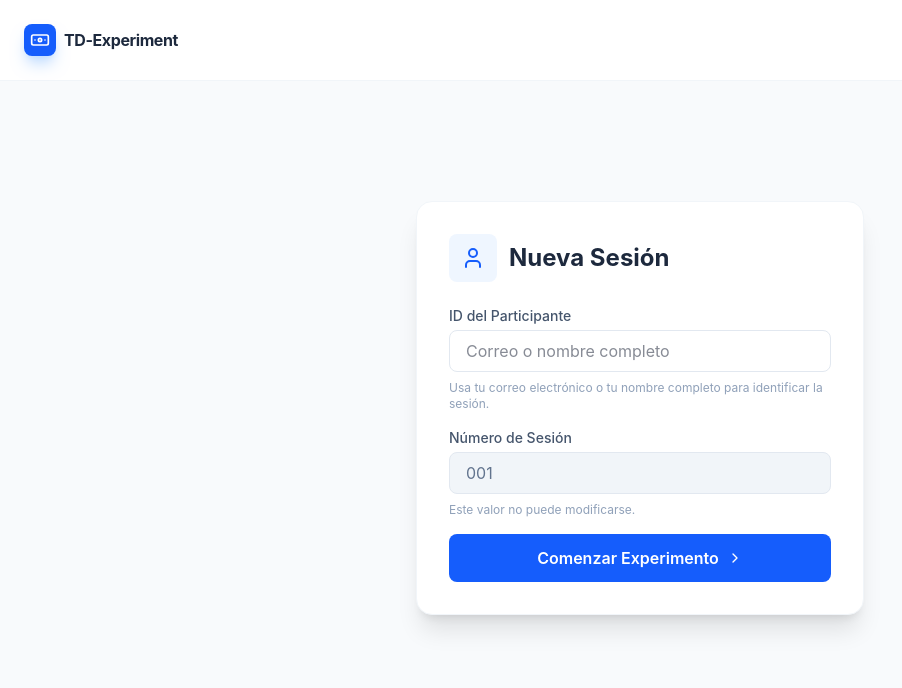
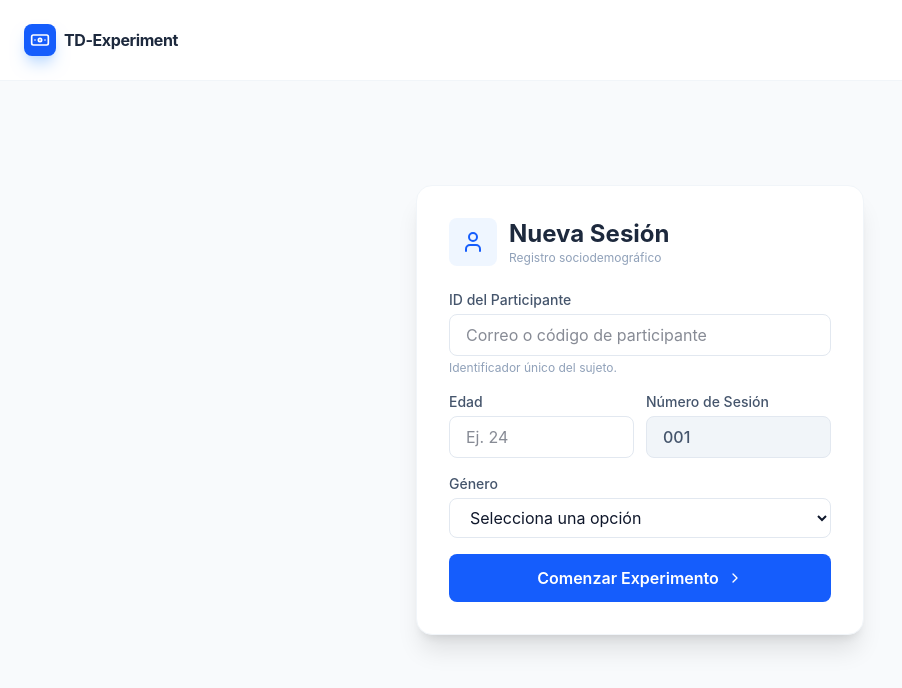
Before and after one commit to MoisesTH/experimento_descuento, a React (Vite) app: page / in a window 1280 px wide. Shown: the top 688 px of the page, without its empty margins (0-902 px from the left). Built offline with nearby package versions, Linux system fonts and the light colour scheme.

Commit message:
Actualización 2
Updated App component to include age and gender fields, modified session number initialization, and adjusted local storage handling. Added download functionality for CSV backup of responses.

```diff
--- a/src/App.tsx
+++ b/src/App.tsx
@@ -5,9 +5,9 @@
 
 import React, { useState, useEffect, useMemo } from 'react';
 import { motion, AnimatePresence } from 'motion/react';
-import { ChevronRight, Info, Banknote, CheckCircle2, User, Calendar, Coffee } from 'lucide-react';
+import { ChevronRight, Info, Banknote, Calendar, CheckCircle2, User, Coffee, Download } from 'lucide-react';
 import { Screen, BlockData, Choice } from './types';
-import { STIMULI_GROUPS } from './constants';
+import { STIMULI_GROUPS, SESSION_NUMBER } from './constants';
 import { enviarResultadosAGoogle, solicitarAsignacion, FilaEnsayo } from './services/googleSheets';
 
 const RATE_SEQUENCE_BY_TRIAL = [
@@ -16,7 +16,6 @@ const RATE_SEQUENCE_BY_TRIAL = [
   1.05, 1.11, 1.18, 1.25, 1.43, 1.82,
   1.00, 1.05, 1.18, 1.33, 1.67, 2.22
 ];
-
 
 const getDelayMetadata = (bloque: BlockData) => {
   const delayMatch = bloque.id.match(/-(d[1-4])$/);
@@ -38,6 +37,9 @@ type ResponseWithTime = Choice & {
 type StoredAssignmentState = {
   participantId: string;
   sessionNum: string;
+  age?: string;
+  gender?: string;
+  genderCustom?: string;
   assignmentId: string;
   assignedSequence: string[];
   assignedMagnitudes: number[];
@@ -61,7 +63,10 @@ const buildBlocksFromSequence = (sequence: string[]): BlockData[] => {
 export default function App() {
   const [screen, setScreen] = useState<Screen>('setup');
   const [participantId, setParticipantId] = useState('');
-  const [sessionNum, setSessionNum] = useState('001');
+  const [sessionNum] = useState(SESSION_NUMBER);
+  const [age, setAge] = useState('');
+  const [gender, setGender] = useState('');
+  const [genderCustom, setGenderCustom] = useState('');
   const [currentBlockIndex, setCurrentBlockIndex] = useState(0);
   const [responses, setResponses] = useState<Record<string, ResponseWithTime>>({});
   const [shuffledBlocks, setShuffledBlocks] = useState<BlockData[]>(ALL_BLOCKS);
@@ -75,12 +80,20 @@ export default function App() {
   const [isSaving, setIsSaving] = useState(false);
   const [saveError, setSaveError] = useState<string | null>(null);
   const [tiempoInicioBloque, setTiempoInicioBloque] = useState<number>(Date.now());
+  const [savedEnsayos, setSavedEnsayos] = useState<FilaEnsayo[]>([]);
 
   // Comprehension screen state
   const [comprehensionStep, setComprehensionStep] = useState(1);
   const [compAnswer, setCompAnswer] = useState<string | null>(null);
   const [compShowResult, setCompShowResult] = useState(false);
   const [compIsCorrect, setCompIsCorrect] = useState<boolean | null>(null);
+
+  const effectiveGender = useMemo(() => {
+    if (gender === 'Otro') {
+      return genderCustom.trim() ? genderCustom.trim() : 'Otro';
+    }
+    return gender;
+  }, [gender, genderCustom]);
 
   // Handle countdown resetting when entering the feedback screen
   useEffect(() => {
@@ -106,7 +119,6 @@ export default function App() {
     }
   }, [screen, currentBlockIndex]);
 
-
   // Restore assignment state from localStorage to avoid re-consulting doGet
   useEffect(() => {
     try {
@@ -121,7 +133,9 @@ export default function App() {
 
       const orderedBlocks = buildBlocksFromSequence(parsed.assignedSequence);
       setParticipantId(parsed.participantId ?? '');
-      setSessionNum(parsed.sessionNum ?? '001');
+      if (parsed.age) setAge(parsed.age);
+      if (parsed.gender) setGender(parsed.gender);
+      if (parsed.genderCustom) setGenderCustom(parsed.genderCustom);
       setAssignmentId(parsed.assignmentId);
       setAssignedSequence(parsed.assignedSequence);
       setAssignedMagnitudes(parsed.assignedMagnitudes ?? []);
@@ -141,6 +155,9 @@ export default function App() {
     const data: StoredAssignmentState = {
       participantId,
       sessionNum,
+      age,
+      gender,
+      genderCustom,
       assignmentId,
       assignedSequence,
       assignedMagnitudes,
@@ -150,7 +167,7 @@ export default function App() {
     };
 
     localStorage.setItem(STORAGE_KEY, JSON.stringify(data));
-  }, [assignmentId, participantId, sessionNum, assignedSequence, assignedMagnitudes, screen, currentBlockIndex, responses]);
+  }, [assignmentId, participantId, sessionNum, age, gender, genderCustom, assignedSequence, assignedMagnitudes, screen, currentBlockIndex, responses]);
 
   // Scroll to top when changing screens or active blocks
   useEffect(() => {
@@ -164,6 +181,7 @@ export default function App() {
   const handleStart = async (e: React.FormEvent) => {
     e.preventDefault();
     if (!participantId.trim()) return;
+    if (gender === 'Otro' && !genderCustom.trim()) return;
 
     setAssignmentLoading(true);
     setAssignmentError(null);
@@ -249,7 +267,7 @@ export default function App() {
           let previousBudget: number | null = null;
           let currentBudgetContrast = 0;
 
-          // Recorremos los bloques barajados (shuffledBlocks) para armar las 72 filas exactas
+          // Recorremos los bloques para armar las 72 filas exactas
           shuffledBlocks.forEach((bloque) => {
             const budgetMatch = bloque.id.match(/block-(\d+)-/);
             const budget = budgetMatch ? parseInt(budgetMatch[1], 10) : 2000;
@@ -280,7 +298,8 @@ export default function App() {
                 const foundIndex = row.choices.findIndex(
                   c => c.today === userChoice.today && c.later === userChoice.later
                 );
-                if (foundIndex !== -1) {choiceIndex = foundIndex + 1;
+                if (foundIndex !== -1) {
+                  choiceIndex = foundIndex + 1;
                 }
 
                 amount_now = userChoice.today;
@@ -303,7 +322,10 @@ export default function App() {
                 choice: choiceIndex,
                 amount_now,
                 amount_later,
-                tiempo_respuesta_ms
+                tiempo_respuesta_ms,
+                edad: age,
+                genero: effectiveGender,
+                sesion: sessionNum
               });
             });
 
@@ -313,8 +335,15 @@ export default function App() {
             }
           });
 
-          // Enviamos el paquete masivo a Google Sheets
-          await enviarResultadosAGoogle(participantId, ensayosFinales, assignmentId ?? undefined);
+          setSavedEnsayos(ensayosFinales);
+
+          // Enviamos el paquete a Google Sheets incluyendo edad, género y sesión
+          await enviarResultadosAGoogle(
+            participantId,
+            ensayosFinales,
+            assignmentId ?? undefined,
+            { edad: age, genero: effectiveGender, sesion: sessionNum }
+          );
           localStorage.removeItem(STORAGE_KEY);
           setIsSaving(false);
         } catch (error) {
@@ -326,17 +355,64 @@ export default function App() {
     }, 800);
   };
 
+  const handleDownloadCSV = () => {
+    if (savedEnsayos.length === 0) return;
+
+    const headers = [
+      'order', 'trial', 'budget', 'magnitude', 'start_day', 'delay',
+      'rate', 'contrast', 'choice', 'amount_now', 'amount_later',
+      'tiempo_respuesta_ms', 'id_participante', 'edad', 'genero', 'sesion'
+    ];
+
+    const escapeCsv = (val: unknown) => `"${String(val ?? '').replace(/"/g, '""')}"`;
+
+    const csvRows = [
+      headers.join(','),
+      ...savedEnsayos.map(e => [
+        e.order,
+        e.trial,
+        e.budget,
+        e.magnitude,
+        e.start_day,
+        e.delay,
+        e.rate,
+        e.contrast,
+        e.choice,
+        e.amount_now,
+        e.amount_later,
+        e.tiempo_respuesta_ms ?? 0,
+        escapeCsv(participantId),
+        escapeCsv(age),
+        escapeCsv(effectiveGender),
+        escapeCsv(sessionNum)
+      ].join(','))
+    ];
+
+    const blob = new Blob(['\uFEFF' + csvRows.join('\n')], { type: 'text/csv;charset=utf-8;' });
+    const url = URL.createObjectURL(blob);
+    const link = document.createElement('a');
+    link.href = url;
+    link.setAttribute('download', `datos_${participantId}_sesion_${sessionNum}.csv`);
+    document.body.appendChild(link);
+    link.click();
+    document.body.removeChild(link);
+    URL.revokeObjectURL(url);
+  };
+
   const renderSetup = () => (
     <motion.div
       initial={{ opacity: 0, y: 20 }}
       animate={{ opacity: 1, y: 0 }}
-      className="max-w-md mx-auto mt-10 md:mt-20 p-6 md:p-8 bg-white rounded-2xl shadow-xl border border-slate-100 mx-4 md:mx-auto"
+      className="max-w-md mx-auto mt-10 md:mt-16 p-6 md:p-8 bg-white rounded-2xl shadow-xl border border-slate-100 mx-4 md:mx-auto"
     >
       <div className="flex items-center gap-3 mb-6">
         <div className="p-3 bg-blue-50 rounded-lg">
           <User className="w-6 h-6 text-blue-600" />
         </div>
+        <div>
           <h1 className="text-2xl font-bold text-slate-800">Nueva Sesión</h1>
+          <p className="text-xs text-slate-400">Registro sociodemográfico</p>
+        </div>
       </div>
       <form onSubmit={handleStart} className="space-y-4">
         <div>
@@ -346,10 +422,25 @@ export default function App() {
             value={participantId}
             onChange={(e) => setParticipantId(e.target.value)}
             className="w-full px-4 py-2 rounded-lg border border-slate-200 focus:ring-2 focus:ring-blue-500 focus:border-transparent outline-none transition-all"
-            placeholder="Correo o nombre completo"
+            placeholder="Correo o código de participante"
             required
           />
-          <p className="mt-2 text-xs text-slate-400">Usa tu correo electrónico o tu nombre completo para identificar la sesión.</p>
+          <p className="mt-1 text-xs text-slate-400">Identificador único del sujeto.</p>
+        </div>
+
+        <div className="grid grid-cols-2 gap-3">
+          <div>
+            <label className="block text-sm font-medium text-slate-600 mb-1">Edad</label>
+            <input
+              type="number"
+              min="18"
+              max="99"
+              value={age}
+              onChange={(e) => setAge(e.target.value)}
+              className="w-full px-4 py-2 rounded-lg border border-slate-200 focus:ring-2 focus:ring-blue-500 focus:border-transparent outline-none transition-all"
+              placeholder="Ej. 24"
+              required
+            />
           </div>
           <div>
             <label className="block text-sm font-medium text-slate-600 mb-1">Número de Sesión</label>
@@ -357,19 +448,60 @@ export default function App() {
               type="text"
               value={sessionNum}
               readOnly
-            className="w-full px-4 py-2 rounded-lg border border-slate-200 bg-slate-100 text-slate-500 cursor-not-allowed"
+              className="w-full px-4 py-2 rounded-lg border border-slate-200 bg-slate-100 text-slate-600 cursor-not-allowed outline-none font-medium"
+              title="Fijado por protocolo (modificable en GitHub)"
             />
-          <p className="mt-2 text-xs text-slate-400">Este valor no puede modificarse.</p>
           </div>
+        </div>
+
+        <div>
+          <label className="block text-sm font-medium text-slate-600 mb-1">Género</label>
+          <select
+            value={gender}
+            onChange={(e) => setGender(e.target.value)}
+            className="w-full px-4 py-2 rounded-lg border border-slate-200 focus:ring-2 focus:ring-blue-500 focus:border-transparent outline-none transition-all bg-white"
+            required
+          >
+            <option value="">Selecciona una opción</option>
+            <option value="Femenino">Femenino</option>
+            <option value="Masculino">Masculino</option>
+            <option value="No binario">No binario</option>
+            <option value="Otro">Otro (especificar abajo)</option>
+            <option value="Prefiero no responder">Prefiero no responder</option>
+          </select>
+
+          <AnimatePresence>
+            {gender === 'Otro' && (
+              <motion.div
+                initial={{ opacity: 0, height: 0 }}
+                animate={{ opacity: 1, height: 'auto' }}
+                exit={{ opacity: 0, height: 0 }}
+                className="mt-3 overflow-hidden"
+              >
+                <label className="block text-xs font-semibold text-blue-700 mb-1">Especifica tu identidad:</label>
+                <input
+                  type="text"
+                  value={genderCustom}
+                  onChange={(e) => setGenderCustom(e.target.value)}
+                  placeholder="Escribe tu identidad de género..."
+                  className="w-full px-3 py-2 text-sm rounded-lg border border-blue-200 bg-blue-50/50 focus:ring-2 focus:ring-blue-500 focus:border-transparent outline-none transition-all"
+                  required
+                />
+              </motion.div>
+            )}
+          </AnimatePresence>
+        </div>
+
         {assignmentError && (
           <div className="rounded-xl bg-rose-50 border border-rose-100 p-3 text-rose-700 text-sm">
             {assignmentError}
           </div>
         )}
+
         <button
           type="submit"
           disabled={assignmentLoading}
-          className={`w-full py-3 rounded-lg font-semibold transition-colors flex items-center justify-center gap-2 ${assignmentLoading ? 'bg-slate-200 text-slate-500 cursor-not-allowed' : 'bg-blue-600 text-white hover:bg-blue-700'}`}
+          className={`w-full mt-2 py-3 rounded-lg font-semibold transition-colors flex items-center justify-center gap-2 ${assignmentLoading ? 'bg-slate-200 text-slate-500 cursor-not-allowed' : 'bg-blue-600 text-white hover:bg-blue-700'}`}
         >
           {assignmentLoading ? 'Solicitando asignación...' : 'Comenzar Experimento'} <ChevronRight className="w-4 h-4" />
         </button>
@@ -1082,7 +1214,6 @@ export default function App() {
       >
         <div className="absolute top-0 left-0 w-full h-2 bg-gradient-to-r from-blue-600 via-emerald-500 to-blue-600"></div>
 
-        {/* Header Icon */}
         <div className="w-16 h-16 bg-blue-50 rounded-2xl flex items-center justify-center mx-auto mb-6">
           <Coffee className="w-8 h-8 text-blue-600" />
         </div>
@@ -1093,10 +1224,8 @@ export default function App() {
           Has completado una sección del experimento. Por favor, toma un breve descanso de 30 segundos para descansar la vista antes de continuar con el siguiente bloque.
         </p>
 
-        {/* Circular Countdown Progress */}
         <div className="relative flex items-center justify-center w-40 h-40 mx-auto mb-10">
           <svg className="w-full h-full transform -rotate-90">
-            {/* Background track */}
             <circle
               className="text-slate-100"
               strokeWidth={strokeWidth}
@@ -1106,7 +1235,6 @@ export default function App() {
               cx="50%"
               cy="50%"
             />
-            {/* Countdown line */}
             <motion.circle
               className="text-blue-600"
               strokeWidth={strokeWidth}
@@ -1125,7 +1253,6 @@ export default function App() {
           </div>
         </div>
 
-        {/* Continue Button */}
         <button
           onClick={() => setScreen('task')}
           disabled={countdown > 0}
@@ -1149,7 +1276,7 @@ export default function App() {
     <motion.div
       initial={{ opacity: 0 }}
       animate={{ opacity: 1 }}
-      className="max-w-2xl mx-auto mt-32 p-12 bg-white rounded-3xl shadow-sm border border-slate-100 text-center"
+      className="max-w-2xl mx-auto mt-20 p-8 md:p-12 bg-white rounded-3xl shadow-sm border border-slate-100 text-center"
     >
       <h2 className="text-4xl font-serif italic text-slate-900 mb-6">Experimento Finalizado</h2>
 
@@ -1161,7 +1288,7 @@ export default function App() {
       ) : saveError ? (
         <div className="py-4 bg-rose-50 text-rose-800 rounded-2xl mb-8">
           <p className="font-bold">Hubo un problema al sincronizar con la nube.</p>
-          <p className="text-sm mt-1">Tus datos están seguros localmente, pero avisa al administrador.</p>
+          <p className="text-sm mt-1">Tus datos están guardados localmente. Puedes descargarlos abajo.</p>
         </div>
       ) : (
         <div className="py-4 bg-emerald-50 text-emerald-800 rounded-2xl mb-8">
@@ -1173,14 +1300,25 @@ export default function App() {
         Gracias por haber participado. Si tienes alguna duda o comentario, comunícate a moisesth55555@gmail.com.
       </p>
 
-      <div className="bg-slate-50 p-6 rounded-2xl text-left mb-10">
+      <div className="bg-slate-50 p-6 rounded-2xl text-left mb-8">
         <h3 className="text-sm font-bold text-slate-400 uppercase tracking-widest mb-4">Resumen de Datos</h3>
         <div className="space-y-2 font-mono text-sm">
           <p><span className="text-slate-400">Participante:</span> {participantId}</p>
+          <p><span className="text-slate-400">Edad:</span> {age} años</p>
+          <p><span className="text-slate-400">Género:</span> {effectiveGender}</p>
           <p><span className="text-slate-400">Sesión:</span> {sessionNum}</p>
           <p><span className="text-slate-400">Respuestas:</span> {Object.keys(responses).length} decisiones tomadas</p>
         </div>
       </div>
+
+      {savedEnsayos.length > 0 && (
+        <button
+          onClick={handleDownloadCSV}
+          className="px-8 py-3 bg-slate-900 text-white rounded-full font-bold text-sm hover:bg-slate-800 transition-all shadow-md flex items-center justify-center gap-2 mx-auto"
+        >
+          <Download className="w-4 h-4" /> Descargar Copia CSV de Respaldo
+        </button>
+      )}
     </motion.div>
   );
 
```
Lines whose indentation alone changed are shown as unchanged.
